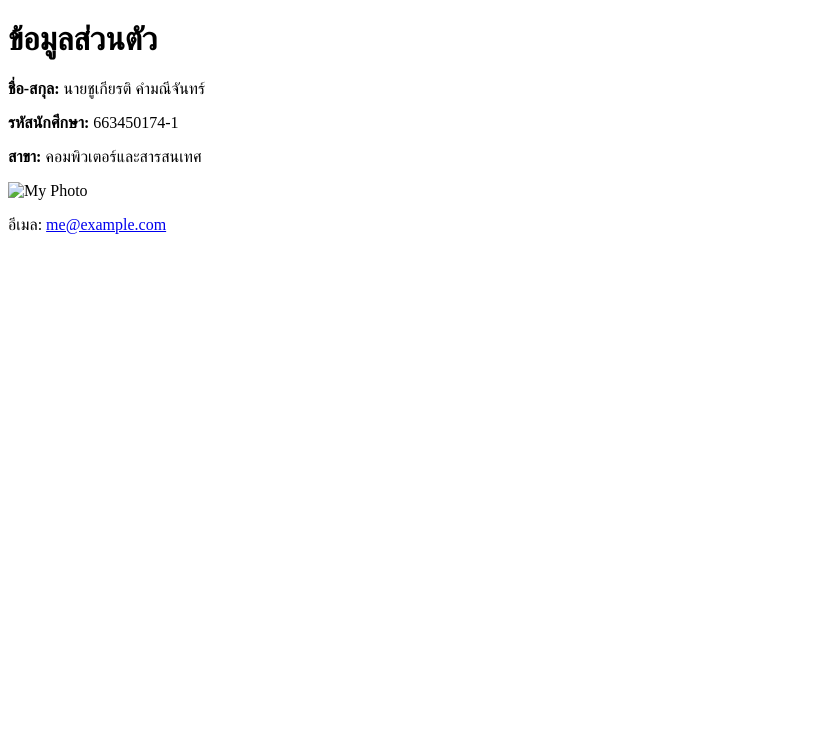
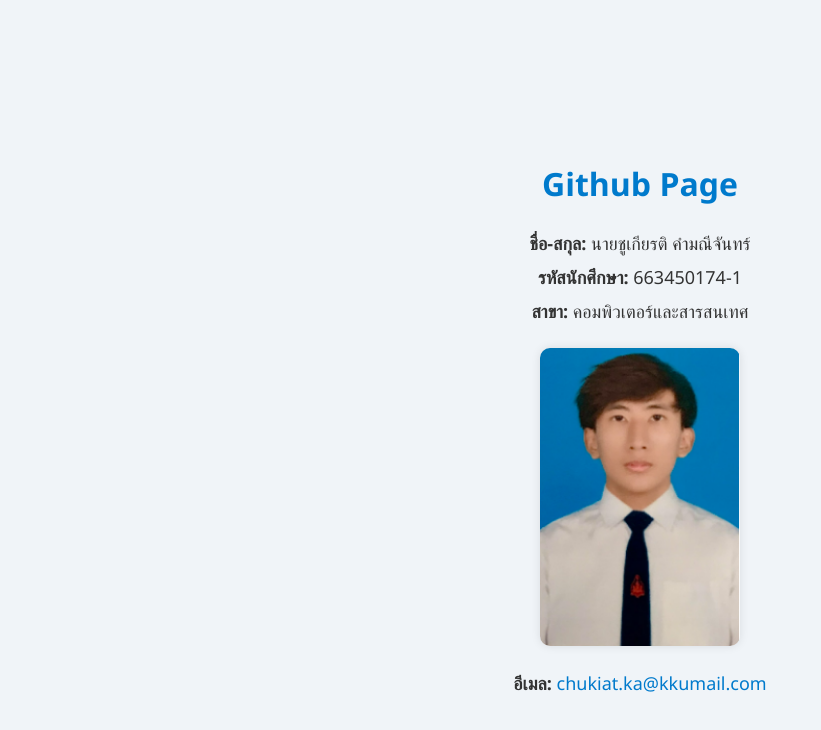
Before and after one commit to chukiatkrab/chukiatkrab.github.io, a plain HTML site: page index.html in a window 1280 px wide. Shown: the whole page, without its empty margins (0-821 px from the left). Drawn offline with Linux system fonts and the light colour scheme.

Commit message:
ั้ึ

```diff
--- a/index.html
+++ b/index.html
@@ -3,16 +3,50 @@
 <head>
     <meta charset="UTF-8">
     <meta name="viewport" content="width=device-width, initial-scale=1.0">
-    <title>Document</title>
+    <title>Github Page - ชูเกียรติ</title>
+    <style>
+        body {
+            font-family: "Segoe UI", sans-serif;
+            display: flex;
+            flex-direction: column;
+            align-items: center;
+            justify-content: center;
+            min-height: 100vh;
+            background-color: #f0f4f8;
+            color: #333;
+            margin: 0;
+            padding: 20px;
+        }
+        img {
+            border-radius: 10px;
+            margin: 20px 0;
+            box-shadow: 0 0 10px rgba(0,0,0,0.1);
+        }
+        h1 {
+            color: #007acc;
+        }
+        p {
+            font-size: 18px;
+            margin: 5px 0;
+        }
+        a {
+            color: #007acc;
+            text-decoration: none;
+        }
+        a:hover {
+            text-decoration: underline;
+        }
+    </style>
 </head>
 <body>
-    <h1>ข้อมูลส่วนตัว</h1>
+    <h1>Github Page</h1>
+
     <p><strong>ชื่อ-สกุล:</strong> นายชูเกียรติ คำมณีจันทร์</p>
     <p><strong>รหัสนักศึกษา:</strong> 663450174-1</p>
     <p><strong>สาขา:</strong> คอมพิวเตอร์และสารสนเทศ</p>
 
-<img src="profile.jpg" alt="My Photo" width="200">
+    <img src="me.png" alt="My Photo" width="200">
 
-<p>อีเมล: <a href="chukiat.ka@kkumail.com">me@example.com</a></p>
+    <p><strong>อีเมล:</strong> <a href="mailto:chukiat.ka@kkumail.com">chukiat.ka@kkumail.com</a></p>
 </body>
 </html>
```
Also changed, not shown: me.png (added).
